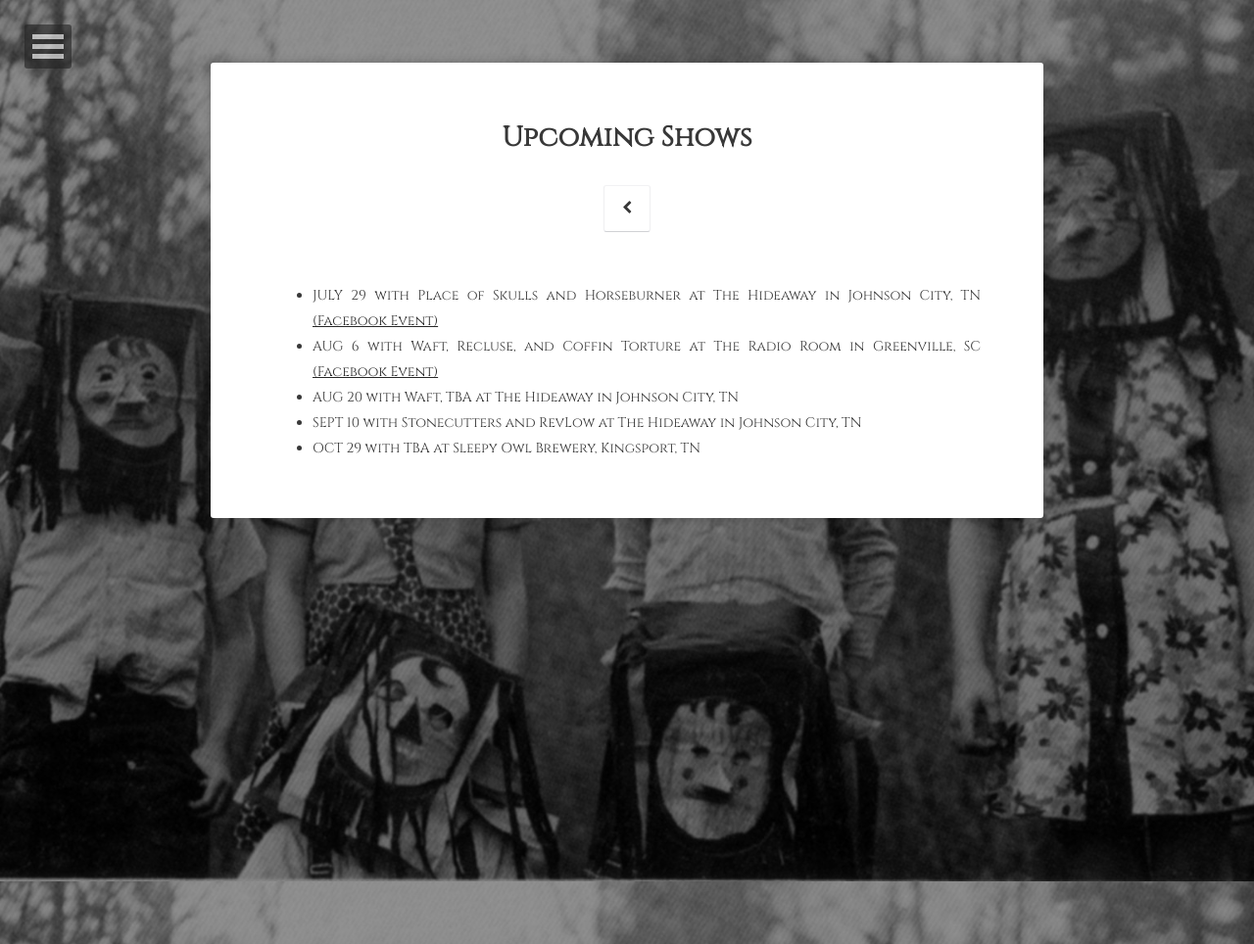
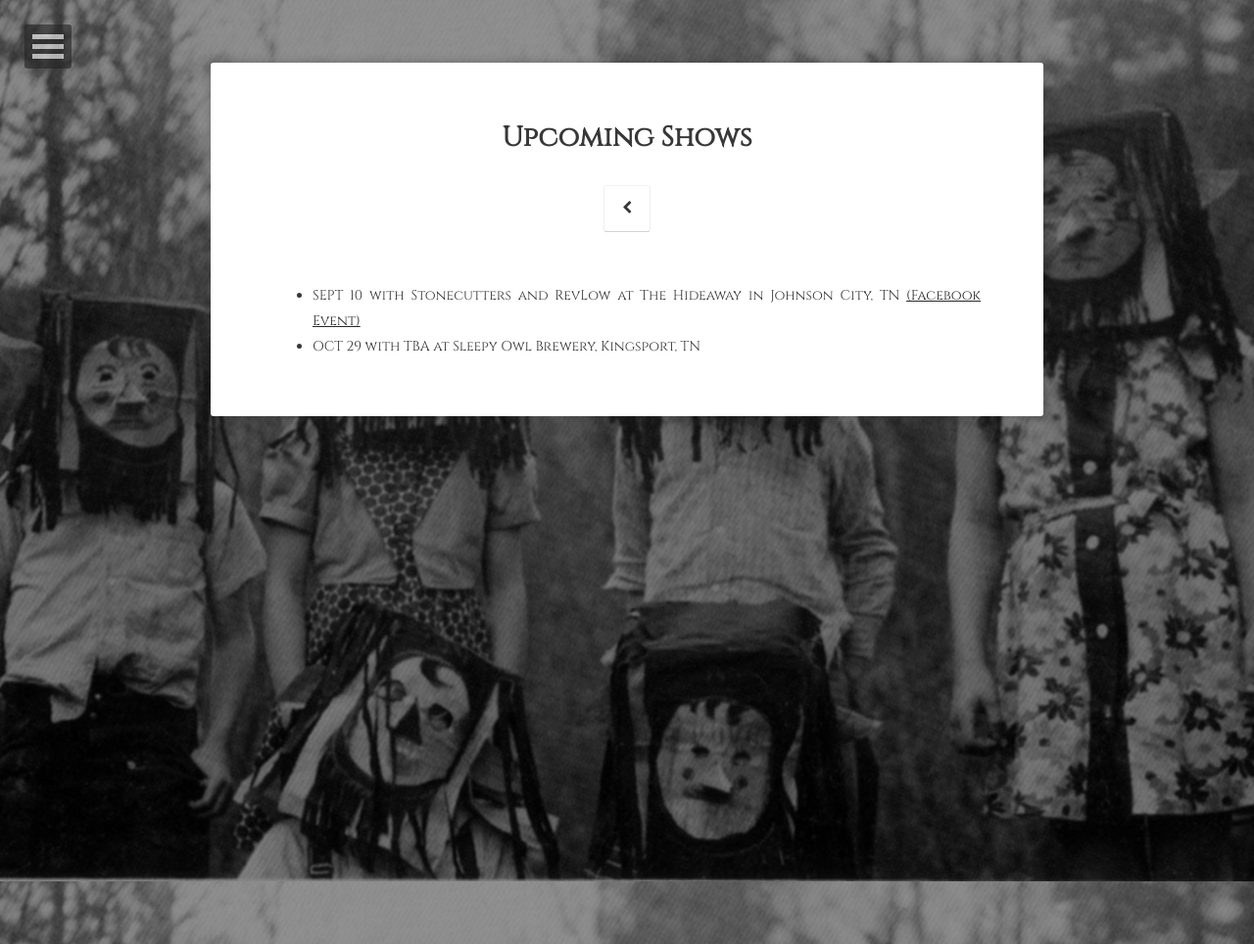
Before and after one commit to chris-bryant/chris-bryant.github.io, a Jekyll site: the page built from shows/index.md, in a window 1280 px wide. Shown: the whole page at 98% size. Built offline with Jekyll 4.4.1, drawn with Linux system fonts in a browser that asks for light colours; comment, search, counter and statistics services are not loaded.

Commit message:
Added a post about We See You For What You Are. Updated About and Shows pages.

```diff
--- a/shows/index.md
+++ b/shows/index.md
@@ -5,8 +5,5 @@ title: Upcoming Shows
 excerpt: "Upcoming Shows"
 ---
 
-- JULY 29 with Place of Skulls and Horseburner at The Hideaway in Johnson City, TN [(Facebook Event)](https://www.facebook.com/events/853742641420485/)
-- AUG 6 with Waft, Recluse, and Coffin Torture at The Radio Room in Greenville, SC [(Facebook Event)](https://www.facebook.com/events/276304196060849/)
-- AUG 20 with Waft, TBA at The Hideaway in Johnson City, TN
-- SEPT 10 with Stonecutters and RevLow at The Hideaway in Johnson City, TN
+- SEPT 10 with Stonecutters and RevLow at The Hideaway in Johnson City, TN [(Facebook Event)](https://www.facebook.com/events/1009633979157886/)
 - OCT 29 with TBA at Sleepy Owl Brewery, Kingsport, TN
```
Also changed, not shown: _posts/2016-08-30-we-see-you-for-what-you-are.md (added, +18 -0 lines), about/index.md (+1 -1 lines).
